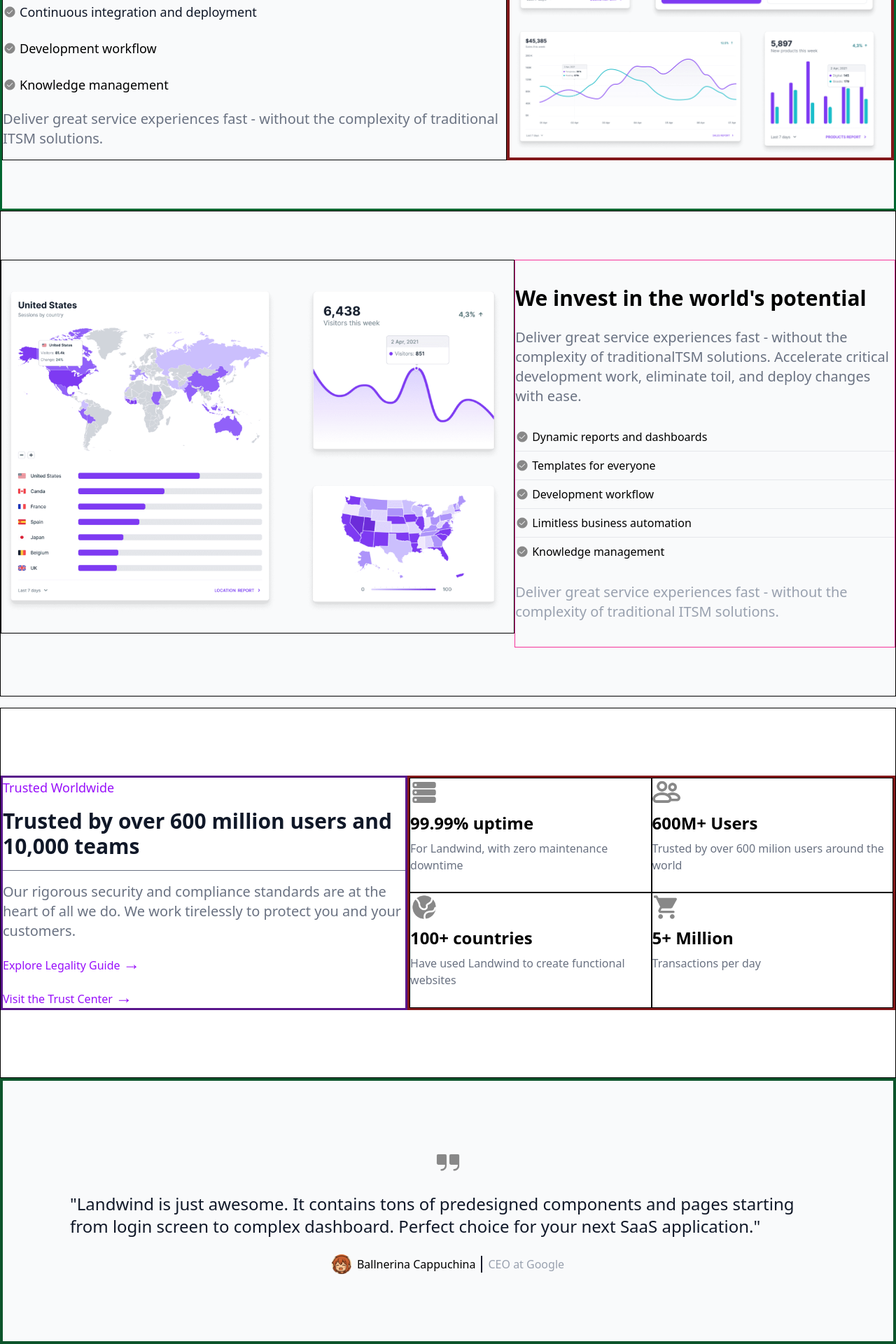
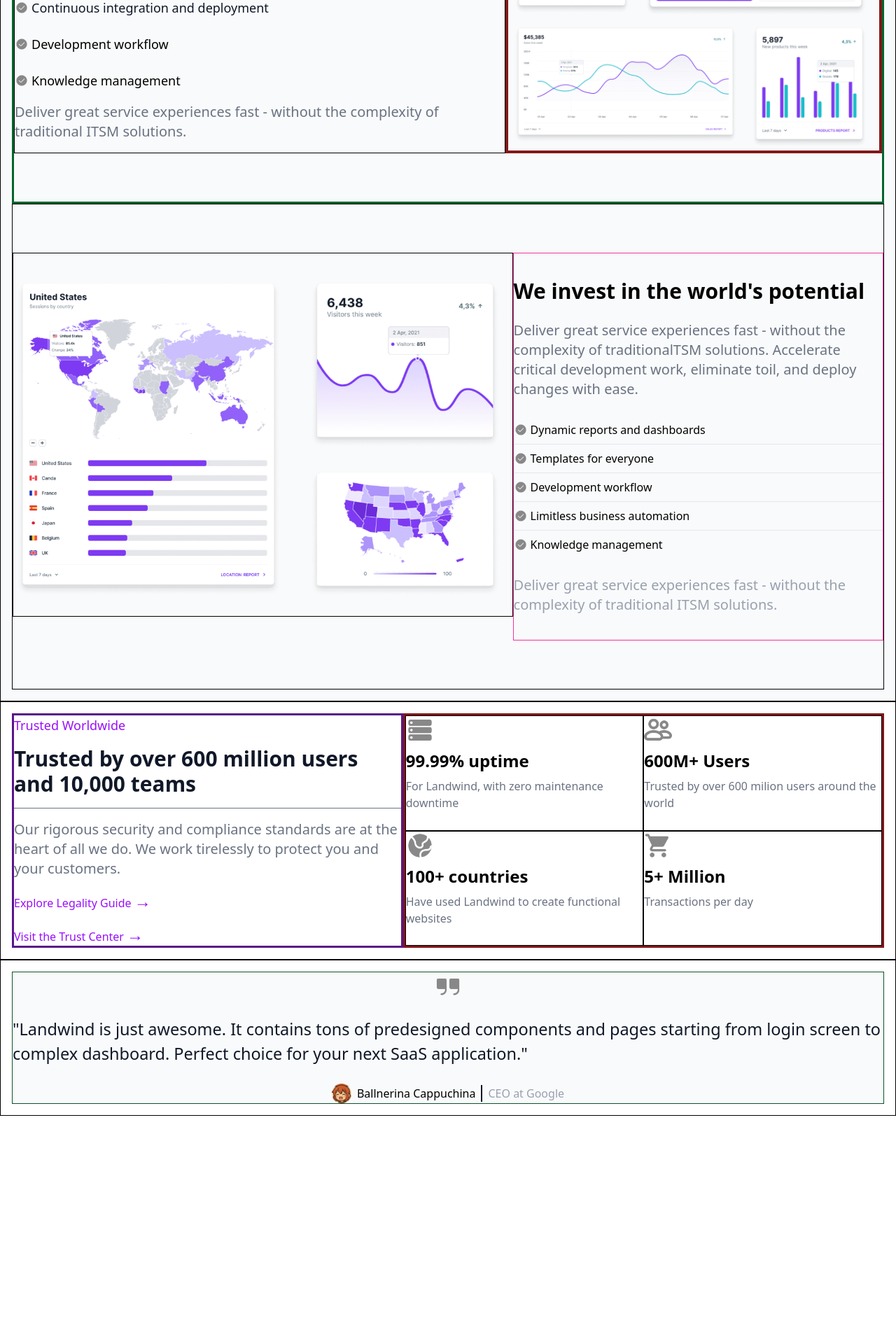
Before and after one commit to Shii108/Landing-Page, a Vue app: page / in a window 1280 px wide. Shown: the part 768-2688 px from the top of the page at 70% size. After the commit the page ends 2362 px from the top, so only its background shows below. Built offline with nearby package versions, Linux system fonts and the light colour scheme.

Commit message:
feat: responsiveness of second section

```diff
--- a/src/components/Home.vue
+++ b/src/components/Home.vue
@@ -1,9 +1,12 @@
 <template>
   <section id="hero-section" class="flex border p-4">
     <div class="border border-red-900 flex flex-col gap-6 justify-center">
-      <h1 class="text-[clamp(3rem,2.786rem+1.07vw,3.75rem)] font-extrabold tracking-loose lg:tracking-tight leading-none text-gray-900">Building digital <br>
+      <h1
+        class="text-[clamp(3rem,2.786rem+1.07vw,3.75rem)] font-extrabold tracking-loose lg:tracking-tight leading-none text-gray-900">
+        Building digital <br>
         products & brands.</h1>
-      <p class="lg:text-2xl text-xl text-gray-500 font-light">This free and open-source landing page template was built using the
+      <p class="lg:text-2xl text-xl text-gray-500 font-light">This free and open-source landing page template was built
+        using the
         utility classes from Tailwind CSS and based
         on the components from the Flowbite Library and the Blocks System.</p>
       <div class="flex flex-col lg:flex-row gap-6">
@@ -21,8 +24,8 @@
   </section>
 
 
-  <section id="second-section" class="border p-4">
-    <div class="lg:flex lg:justify-between border py-8">
+  <section id="popular-company" class="border p-4">
+    <div class="grid grid-cols-2 gap-6 font-medium  md:grid-cols-3 md:gap-8 lg:flex lg:justify-between border py-8">
       <h2 class="text-3xl text-gray-400  hover:text-gray-900">airbnb</h2>
       <h2 class="text-3xl text-gray-400  hover:text-gray-900">Google</h2>
       <h2 class="text-3xl text-gray-400  hover:text-gray-900">Microsoft</h2>
@@ -33,7 +36,7 @@
   </section>
 
 
-  <section id="third-section" class="bg-[#F9FAFB] py-4">
+  <section id="third-section" class="bg-[#F9FAFB] border p-4">
     <div class="flex border-3 border-green-800 py-[69px]">
       <div class="flex flex-col py-4 border justify-between">
         <h2 class="text-3xl font-extrabold text-gray-900 tracking-wide">Work with tools you already use</h2>
@@ -99,7 +102,7 @@
   </section>
 
 
-  <section id="fourth-section" class="flex md:flex-row flex-col border py-[96px]">
+  <section id="unique-features" class="flex md:flex-row flex-col border p-4">
       <div class="border-3 border-purple-900 flex-1/2 flex flex-col gap-4">
         <p class="font-medium text-lg text-purple-600">Trusted Worldwide</p>
         <h2 class="text-3xl font-extrabold text-gray-900">Trusted by over 600 million users and 10,000 teams</h2>
@@ -138,9 +141,10 @@
   </section>
 
 
-  <section id="fifth-section" class="border-4 border-green-900 bg-[#F9FAFB] p-[96px] flex flex-col gap-6">
+  <section id="quotes" class="border p-4">
+    <div class="border border-green-900 bg-[#F9FAFB] flex flex-col gap-6">
     <div><img src="/PhQuotesFill (1).png" alt="quotes" class="w-10 m-auto"></div>
-    <p class="font-medium text-2xl text-gray-900">"Landwind is just awesome. It contains tons of predesigned
+    <p class="font-medium text-[clamp(1.25rem,1.179rem+0.36vw,1.5rem)] text-gray-900">"Landwind is just awesome. It contains tons of predesigned
       components
       and pages starting from login screen to
       complex dashboard. Perfect choice for your next SaaS application."</p>
@@ -148,6 +152,7 @@
         <div><img src="/Favicon.png" alt="image of a girl" class="w-7"></div>
         <p class="font-medium">Ballnerina Cappuchina</p>
         <p class="font-light text-gray-400 border-l-2 border-gray-900 pl-2">CEO at Google</p>
+      </div>
       </div>
     </section>
 </template>
--- a/src/style.css
+++ b/src/style.css
@@ -3,7 +3,7 @@
 .container-mine {
   max-width: 1300px;
   margin: 0 auto;
-  min-width: 830px;
+  /* min-width: 830px; */
 }
 
 .router-link-exact-active {
```
Lines whose indentation alone changed are shown as unchanged.
